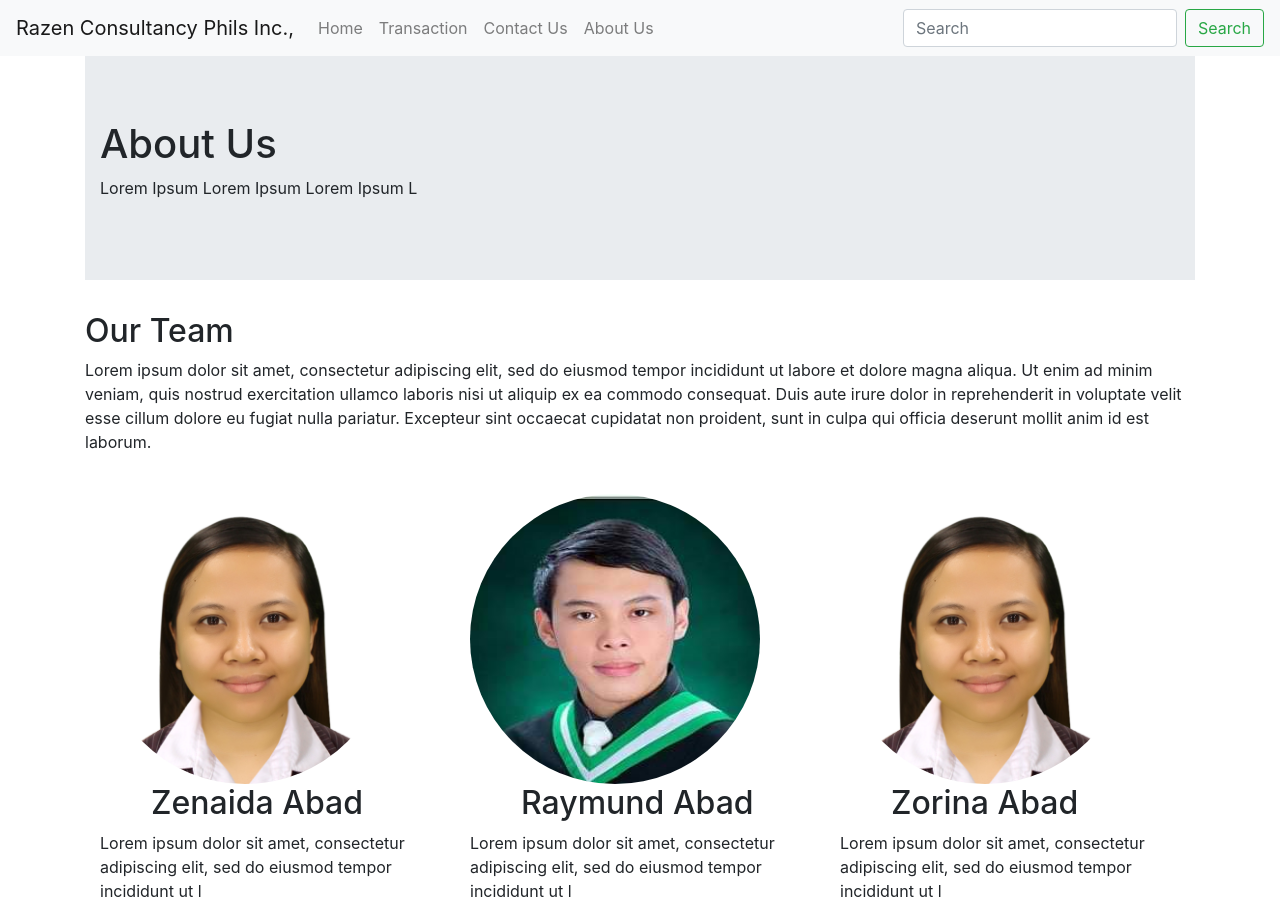
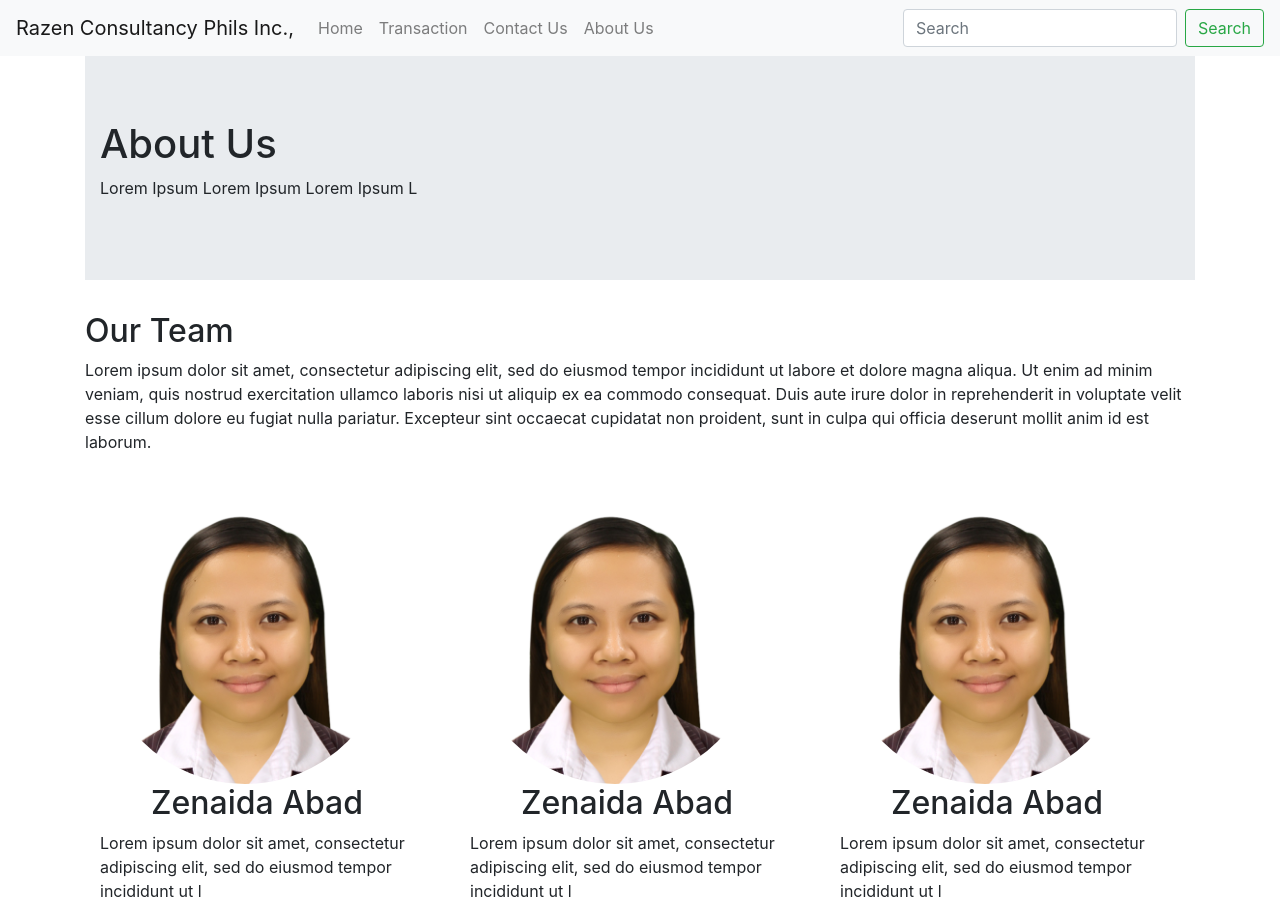
Before and after one commit to stephenbowie/rayzen, a React (Create React App) app: page /about in a window 1280 px wide. Built offline with nearby package versions, Linux system fonts and the light colour scheme.

Commit message:
Added my person custom component

```diff
--- a/src/components/About.jsx
+++ b/src/components/About.jsx
@@ -2,6 +2,7 @@ import React, { Component } from 'react';
 import {Image, Col, Row, Container} from 'react-bootstrap';
 import './About.css';
 import { MyJumbotron } from "./custombootstrapcomponents/MyJumbotron";
+import { MyPerson } from "./custombootstrapcomponents/MyPerson";
 
 export default class About extends Component {
     render() {
@@ -19,22 +20,25 @@ export default class About extends Component {
             <br/>
             <Row>
               <Col>
-                <Image src="./assets/asd1.jpg" className="resize" roundedCircle />
-                <br />
-                <h2 class="displayName">Zenaida Abad</h2>
-                <p>Lorem ipsum dolor sit amet, consectetur adipiscing elit, sed do eiusmod tempor incididunt ut l</p>
+                <MyPerson
+                  src="./assets/asd1.jpg"
+                  personname="Zenaida Abad"
+                  description="Lorem ipsum dolor sit amet, consectetur adipiscing elit, sed do eiusmod tempor incididunt ut l"
+                />
               </Col>
               <Col>
-                <Image src="./assets/asd2.jpg" className="resize" roundedCircle />
-                <br />
-                <h2 class="displayName">Raymund Abad</h2>
-                <p>Lorem ipsum dolor sit amet, consectetur adipiscing elit, sed do eiusmod tempor incididunt ut l</p>
+                <MyPerson
+                  src="./assets/asd1.jpg"
+                  personname="Zenaida Abad"
+                  description="Lorem ipsum dolor sit amet, consectetur adipiscing elit, sed do eiusmod tempor incididunt ut l"
+                />
               </Col>
               <Col>
-                <Image src="./assets/asd1.jpg" className="resize" roundedCircle />
-                <br />
-                <h2 class="displayName">Zorina Abad</h2>
-                <p>Lorem ipsum dolor sit amet, consectetur adipiscing elit, sed do eiusmod tempor incididunt ut l</p>
+                <MyPerson
+                  src="./assets/asd1.jpg"
+                  personname="Zenaida Abad"
+                  description="Lorem ipsum dolor sit amet, consectetur adipiscing elit, sed do eiusmod tempor incididunt ut l"
+                />
               </Col>
             </Row>
             </Container>
--- a/src/components/Contact.jsx
+++ b/src/components/Contact.jsx
@@ -3,6 +3,18 @@ import { MyJumbotron } from "./custombootstrapcomponents/MyJumbotron";
 import {Col, Row, Form, Button} from 'react-bootstrap';
 
 export default class Contact extends Component {
+    constructor(){
+      super();
+
+      this.state = {
+        firstname: '',
+        lastname: '',
+        email: '',
+        subject: '',
+        message: ''
+      }
+
+    }
 
     render() {
       return (
@@ -37,7 +49,7 @@ export default class Contact extends Component {
               </Form.Group>
               <Form.Group controlId="exampleForm.ControlTextarea1">
                 <Form.Label>Message</Form.Label>
-                <Form.Control as="textarea" rows="5" placeholder="Write your notes or questions here..." />
+                <Form.Control as="textarea" rows="4" placeholder="Write your notes or questions here..." />
               </Form.Group>
               <Button variant="primary" type="submit">
                 Submit
@@ -59,7 +71,6 @@ export default class Contact extends Component {
             <br />
             <div class="bg-white">
               <h3 class="h5 text-black">More Info</h3>
-              <br />
               <p>Lorem ipsum dolor sit amet, consectetur adipiscing elit, sed do eiusmod tempor incididunt ut labore et dolore magna aliqua. Ut enim ad minim veniam, quis nostrud exercitation ullamco laboris nisi ut aliquip ex ea commodo consequat. Duis aute irure dolor in reprehenderit in voluptate velit esse cillum dolore eu fugiat nulla pariatur. Excepteur sint occaecat cupidatat non proident, sunt in culpa qui officia deserunt mollit anim id est laborum.</p>
               <p><a href="/" class="btn btn-primary btn-md text-white">Learn More</a></p>
             </div>
--- a/src/components/Home.jsx
+++ b/src/components/Home.jsx
@@ -4,7 +4,6 @@ import { MyJumbotron } from "./custombootstrapcomponents/MyJumbotron";
 export default class Home extends Component {
   render() {
     return (
-
       <div class="site-wrap">
         <div className="bodyHeader">
           <MyJumbotron
--- /dev/null
+++ b/src/components/custombootstrapcomponents/MyPerson.jsx
@@ -0,0 +1,13 @@
+import React from "react";
+import {Image} from 'react-bootstrap';
+
+export const MyPerson = props => {
+    return (
+        <div>
+            <Image src={props.src} className="resize" roundedCircle />
+            <br />
+            <h2 class="displayName">{props.personname}</h2>
+            <p>{props.description}</p>
+        </div>
+    );
+};
```
